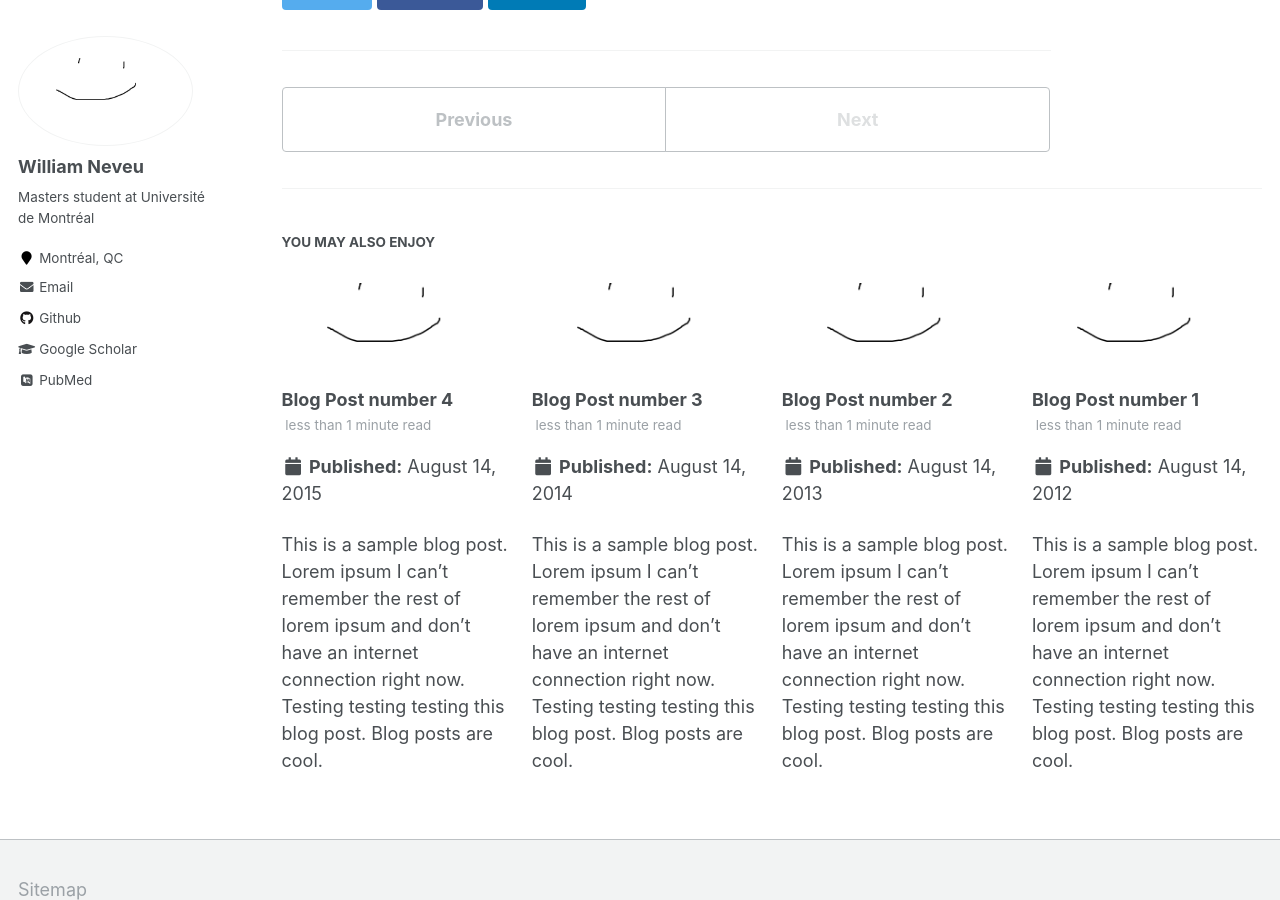
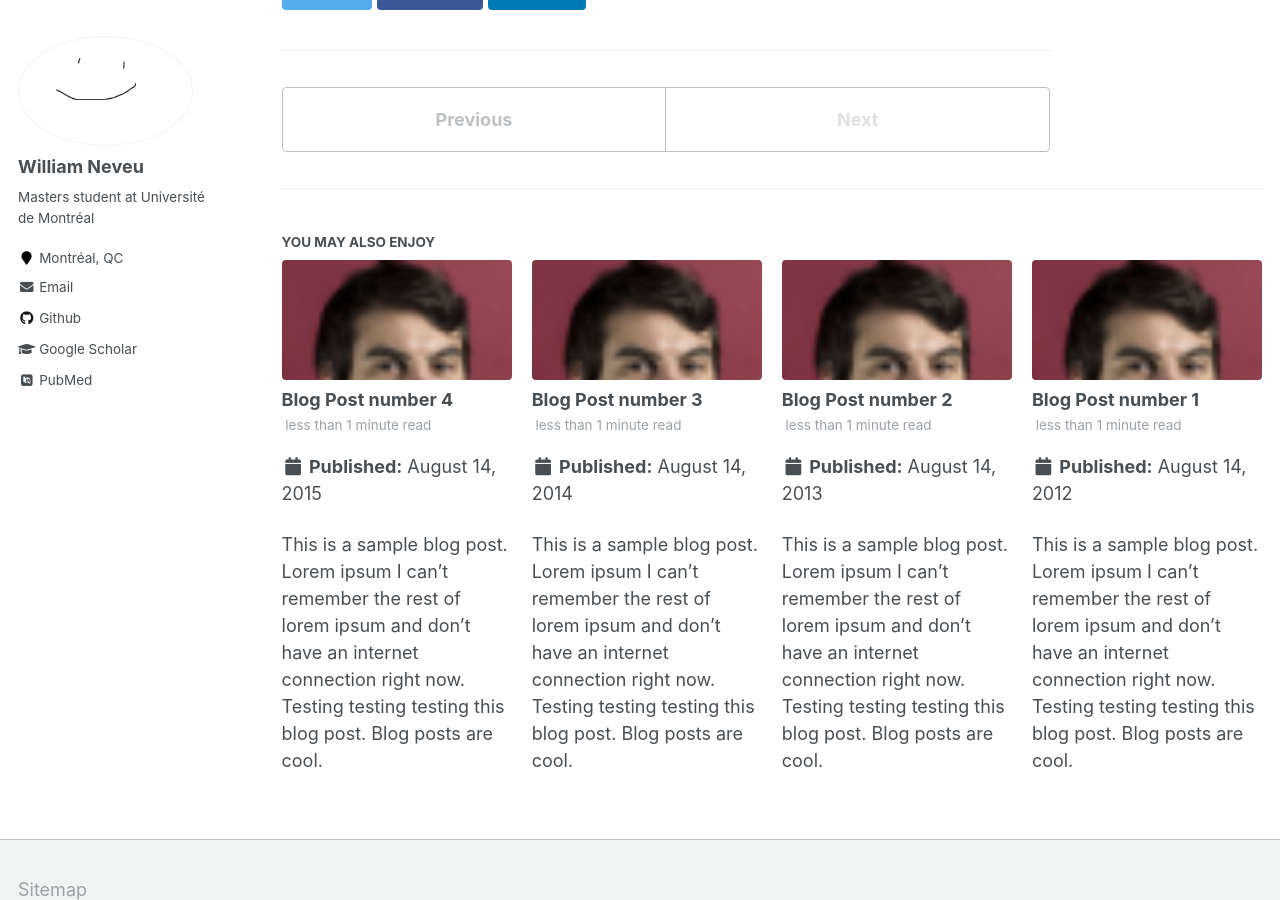
Before and after one commit to wwwnev/wwwnev.github.io, a Jekyll site: the page built from _posts/2199-01-01-future-post.md, in a window 1280 px wide and 900 px high, scrolled down 518 px. Built offline with Jekyll 4.4.1, drawn with Linux system fonts in a browser that asks for light colours; some web fonts are replaced.

Commit message:
about md

```diff
--- a/_config.yml
+++ b/_config.yml
@@ -14,7 +14,7 @@
 url                      : https://wwwnev.github.io # the base hostname & protocol for your site e.g. "https://mmistakes.github.io"
 baseurl                  : "" # the subpath of your site, e.g. "/blog"
 repository               : "wwwnev/wwwnev.github.io"
-teaser                   : "test.png" # filename of teaser fallback teaser image placed in /images/, .e.g. "500x300.png"
+teaser                   : "me.png" # filename of teaser fallback teaser image placed in /images/, .e.g. "500x300.png"
 breadcrumbs              : false # true, false (default)
 words_per_minute         : 160
 future                   : true
@@ -149,7 +149,7 @@
 keep_files:
   - .git
   - .svn
-encoding: "utf-8"
+encoding: "utf-16"
 markdown_ext: "markdown,mkdown,mkdn,mkd,md"
 
 
```
Also changed, not shown: images/me.png (added).
